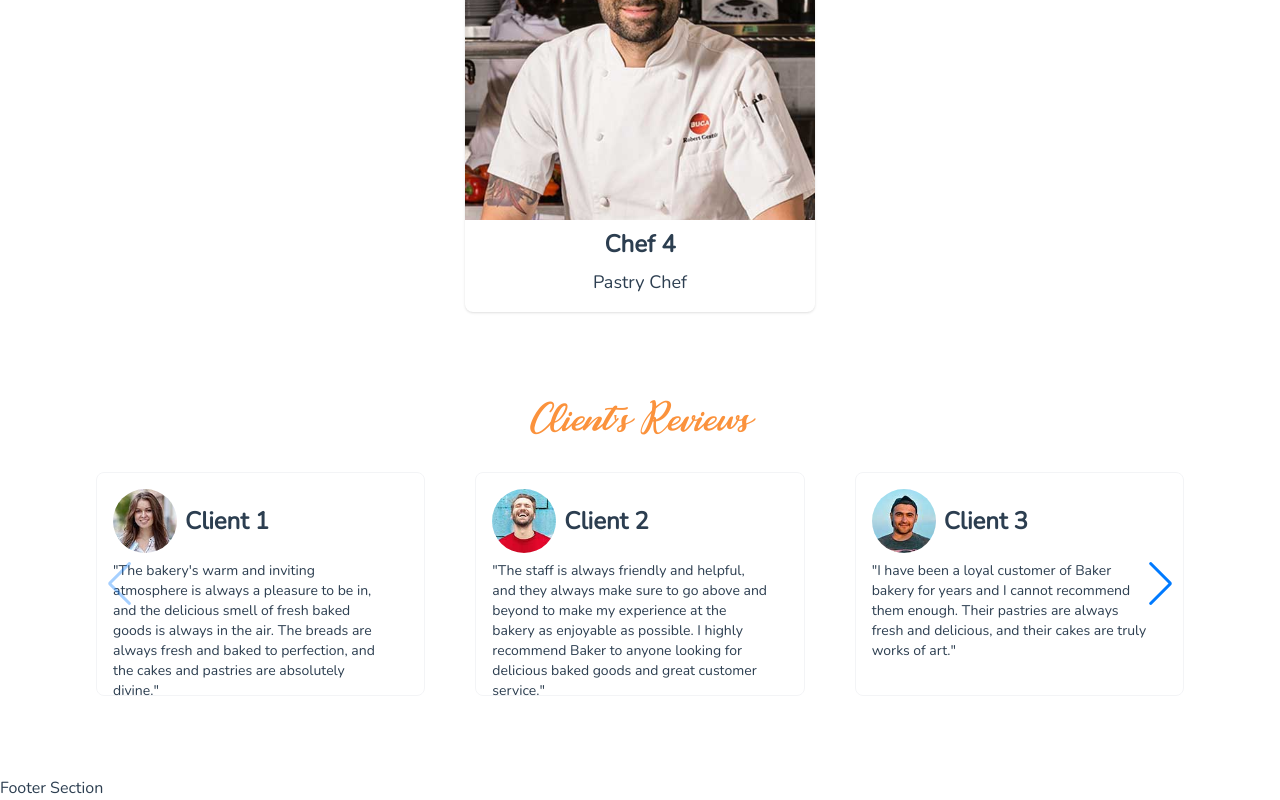
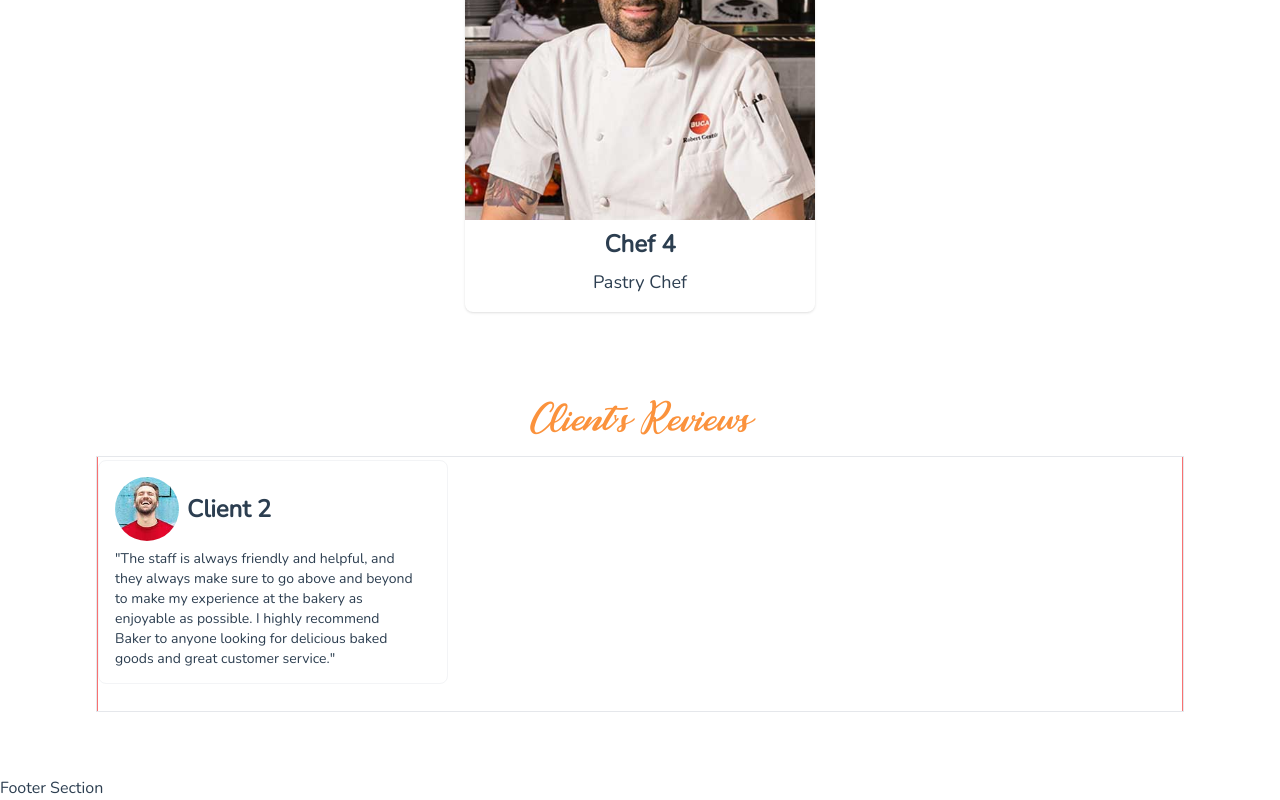
Before and after one commit to ozo-vehe/baker, a Vue app: page / in a window 1280 px wide. Shown: the part 5246-6046 px from the top of the page. Built offline with nearby package versions, Linux system fonts and the light colour scheme.

Commit message:
installed swiper.js for testimonial section

```diff
--- a/src/components/TestimonySection.vue
+++ b/src/components/TestimonySection.vue
@@ -14,33 +14,20 @@
     {name: "Client 1", image: client1, testimony: "The bakery's warm and inviting atmosphere is always a pleasure to be in, and the delicious smell of fresh baked goods is always in the air. The breads are always fresh and baked to perfection, and the cakes and pastries are absolutely divine."},
     {name: "Client 2", image: client2, testimony: "The staff is always friendly and helpful, and they always make sure to go above and beyond to make my experience at the bakery as enjoyable as possible. I highly recommend Baker to anyone looking for delicious baked goods and great customer service."},
     {name: "Client 3", image: client3, testimony: "I have been a loyal customer of Baker bakery for years and I cannot recommend them enough. Their pastries are always fresh and delicious, and their cakes are truly works of art."},
-    {name: "Client 4", image: client4, testimony: "The flavors are always spot on and the presentation is always stunning. If you are looking for a bakery that truly cares about their customers and their craft, look no further than Baker bakery."},
-    {name: "Client 5", image: client5, testimony: "I am consistently impressed by the quality of their baked goods.  I highly recommend this bakery to anyone looking for delicious and high-quality baked goods."},
+    // {name: "Client 4", image: client4, testimony: "The flavors are always spot on and the presentation is always stunning. If you are looking for a bakery that truly cares about their customers and their craft, look no further than Baker bakery."},
+    // {name: "Client 5", image: client5, testimony: "I am consistently impressed by the quality of their baked goods.  I highly recommend this bakery to anyone looking for delicious and high-quality baked goods."},
   ]);
-  const position = ref(0);
-  const forward = ref("");
-
-  const next = () => {
-    position.value += 350;
-    forward.value = `left-${position.value}`;
-
-  }
 </script>
 
 <template>
   <main class="px-24 pb-16">
     <h1 class="font-cassandra text-orange-400 text-center text-2xl mt-8 mb-4">Client's Reviews</h1>
-    <div class="w-full py-4">
-      <swiper
-        :slides-per-view="3"
-        :space-between="50"
-        :navigation="true"
-        :modules="[Navigation]"
-        class="flex flex-wrap"
-      >
-        <swiper-slide
-          v-for="client in clients"
-          class="w-350 h-56 pt-2 flex flex-wrap items-start border border-gray-100 rounded-lg"
+    <div class="w-full h-64 border flex items-center justify-center py-4 overflow-hidden">
+      <div class="border w-full border-red-400 border">
+        <div
+          v-for="(client, index) in clients"
+          :key="index"
+          class="w-350 mt-2 mb-8 h-56 pt-2 flex flex-wrap items-start border border-gray-100 rounded-lg"
         >
           <div class="w-full pl-4 h-20 flex gap-x-2 items-center justify-start overflow-hidden">
             <img class="w-16 h-16 rounded-full" :src="client.image" />
@@ -49,14 +36,11 @@
           <div class="w-full h-36 pl-4 pr-8">
             <p class="text-sm">"{{ client.testimony }}"</p>
           </div>
-        </swiper-slide>
-      </swiper>
+        </div>
+      </div>
     </div>
   </main>
 </template>
 
 <style scoped>
-  div .swiper-button-next {
-    color: red !important;
-  }
 </style>
```
